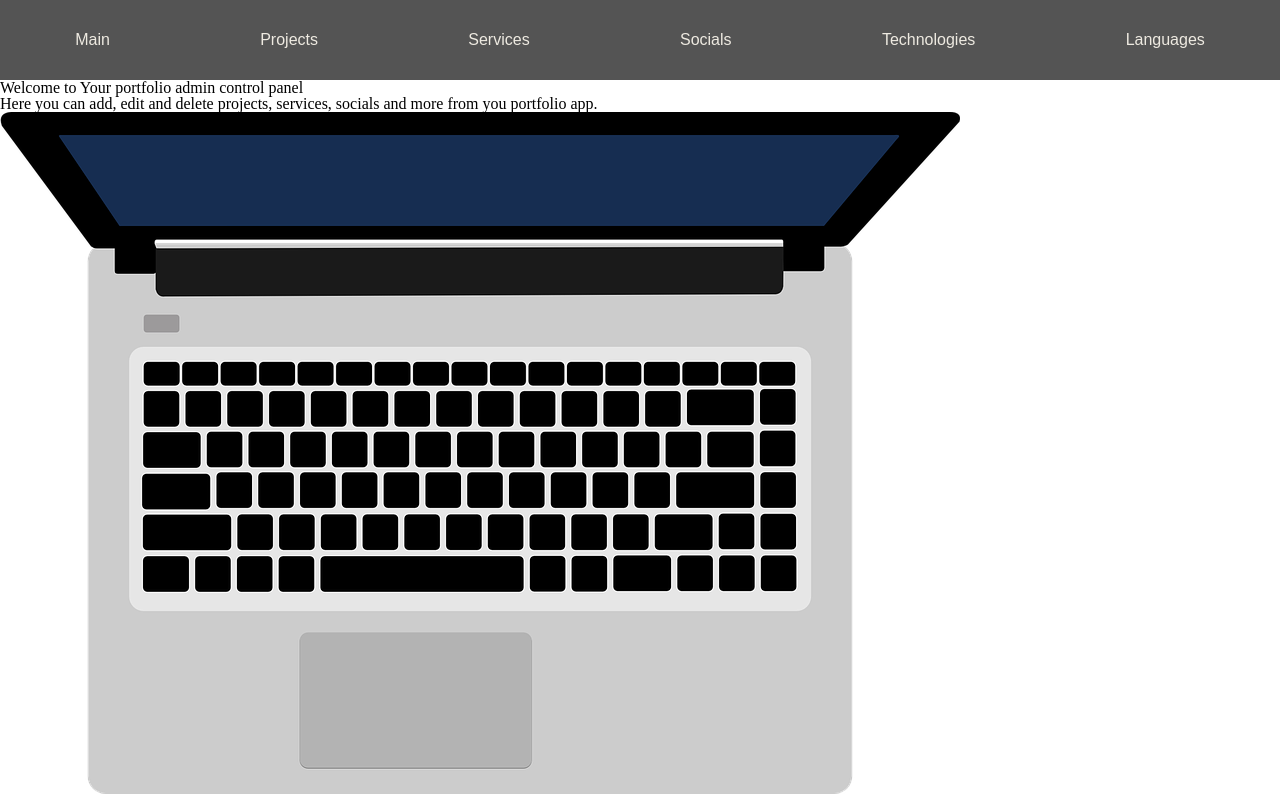
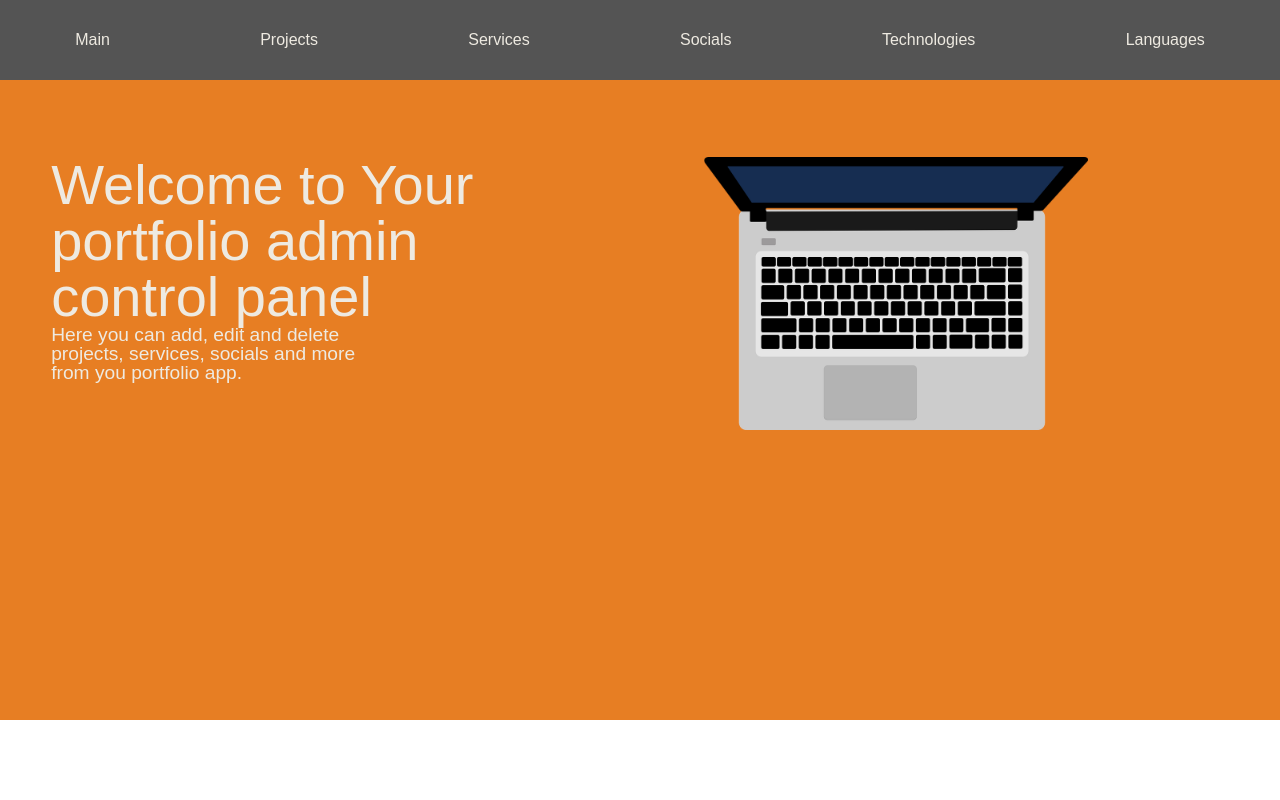
Before and after one commit to mhmdtshref/portfolio, an Angular app in the folder admin/: page / in a window 1280 px wide. Built offline with nearby package versions, Linux system fonts and the light colour scheme; a web font is replaced by a local one.

Commit message:
Style header component #108

```diff
--- a/admin/src/app/header/header.component.scss
+++ b/admin/src/app/header/header.component.scss
@@ -0,0 +1,50 @@
+@import "../../global-variables";
+
+#header{
+  background-color: #E77E23;
+  width: 100%;
+  height: 80vh;
+  display: flex;
+  flex-wrap: wrap;
+
+  #title-side{
+    width: 40%;
+    height: 100%;
+    display: flex;
+    #title-container{
+      font-family: $primary-font-family;
+      color: $primary-font-color;
+      margin-top: 15%;
+      margin-left: 10%;
+      height: 30%;
+      display: flex;
+      flex-direction: column;
+      justify-content: space-between;
+      h1{
+        font-size: 3.5em;
+      }
+
+      p{
+        font-size: 1.2em;
+        width: 70%;
+      }
+    }
+
+  }
+
+  #image-side{
+    width: 60%;
+    height: 100%;
+    display: flex;
+    justify-content: center;
+    flex-wrap: wrap;
+    #image-container{
+      width: 50%;
+      margin-top: 10%;
+      img {
+        width: 100%;
+      }
+    }
+  }
+
+}
```
